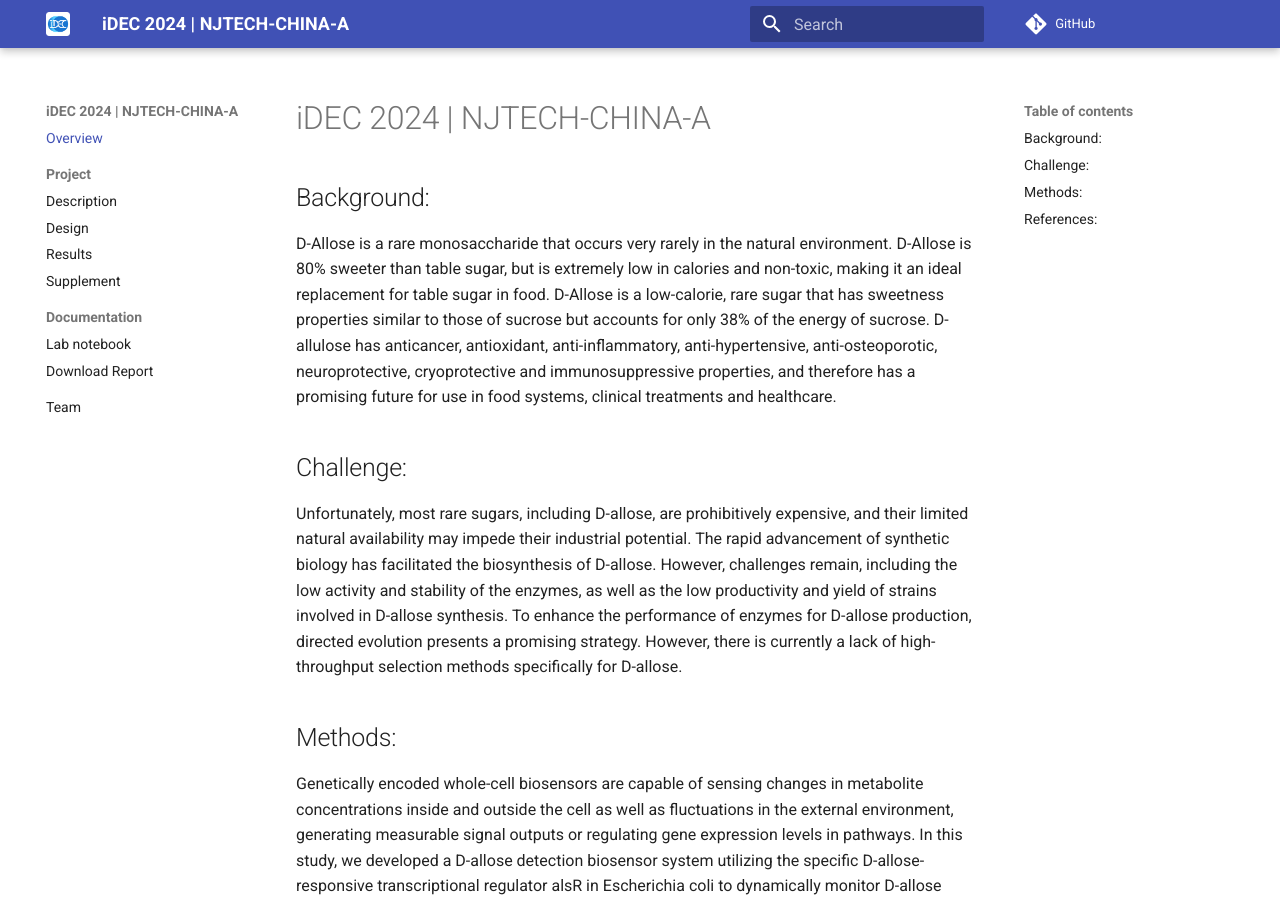
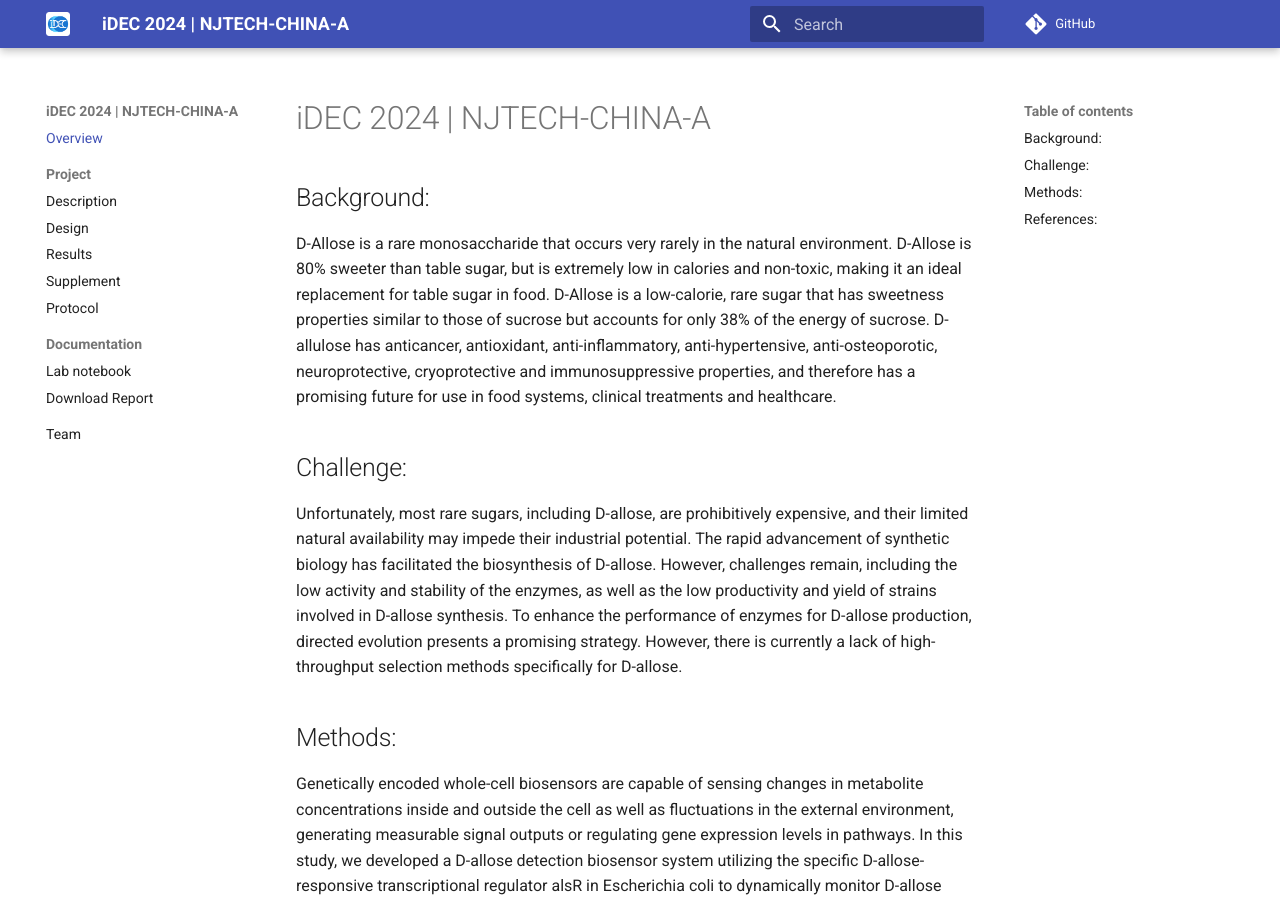
Before and after one commit to idec-teams/2024_NJTECH-CHINA-A, an MkDocs documentation site: the page built from docs/index.md, in a window 1280 px wide and 900 px high. Built offline with MkDocs 1.6.1 and Material for MkDocs 9.7.7, drawn with Linux system fonts in a browser that asks for light colours; comment, search, counter and statistics services are not loaded.

Commit message:
Update mkdocs.yml

```diff
--- a/mkdocs.yml
+++ b/mkdocs.yml
@@ -47,6 +47,7 @@ nav:
       - Design: project/design.md
       - Results: project/results.md
       - Supplement: project/supplement.md
+      - Protocol: project/protocol.md
   - Documentation:
       - Lab notebook: documentation/notebook.md
       - Download Report: documentation/report.md
```
